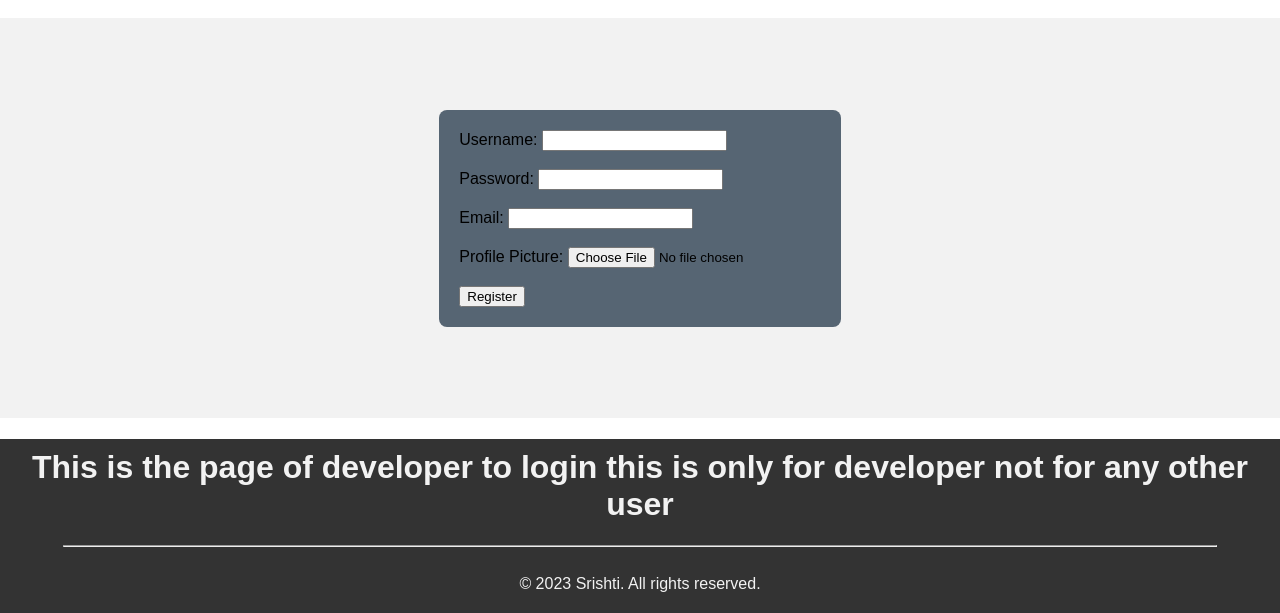
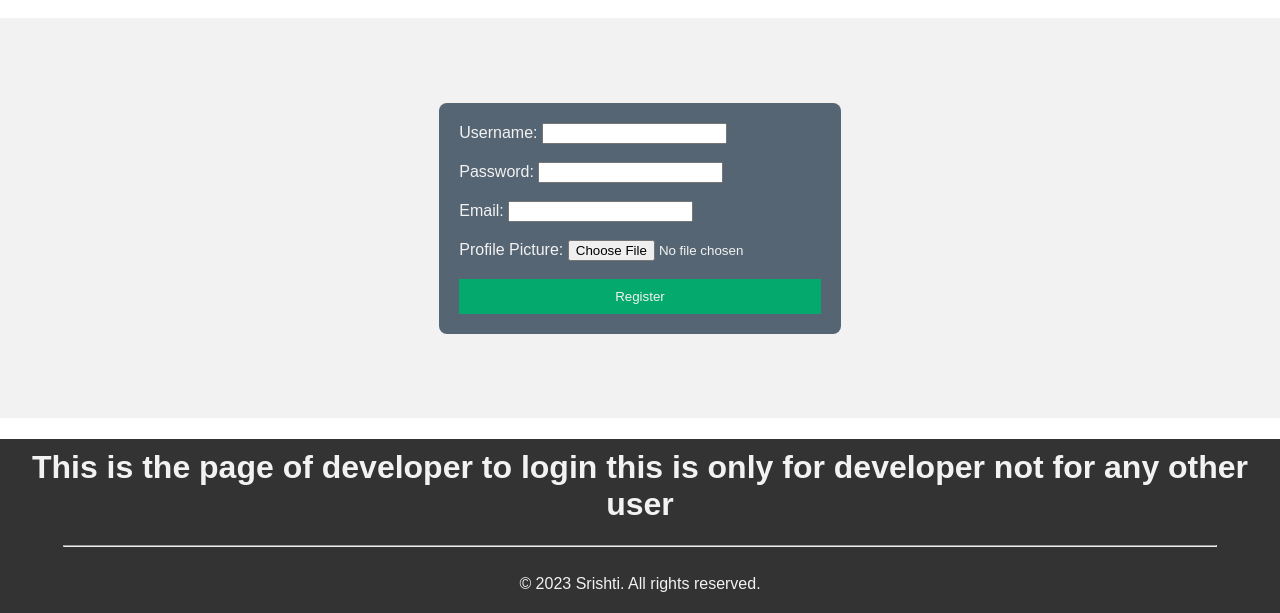
Before and after one commit to ARNAB-BOTMAS/css_design_webpage, a Flask app: template templates/register.html in a window 1280 px wide. Shown: the part 248-861 px from the top of the page. Run offline with Flask 3, Linux system fonts and the light colour scheme; the template is opened without the code that fills it, so the values that code supplies are empty; some libraries are stand-ins or nearby versions.

Commit message:
first commit

```diff
--- a/static/style.css
+++ b/static/style.css
@@ -31,6 +31,7 @@ body {
 }
 .container {
     background-color: #566573;
+    color: #f2f2f2;
     max-width: 400px;
     padding: 20px;
     border-radius: 8px;
@@ -54,6 +55,23 @@ body {
 }
 
 .log_in:hover{
+    background-color: #ddd;
+    color: black;
+}
+
+.reg_up{
+    border: none;
+    max-width: 100%;
+    width: 100%;
+    max-height: 50px;
+    height: 100%;
+    padding: 10px;
+    background-color: #04AA6D;
+    color: #f2f2f2;
+
+}
+
+.reg_up:hover{
     background-color: #ddd;
     color: black;
 }
--- a/templates/register.html
+++ b/templates/register.html
@@ -40,7 +40,7 @@
             <label for="profile_picture">Profile Picture:</label>
             <input type="file" id="profile_picture" name="profile_picture" accept="image/png, image/jpeg" required><br><br>
 
-            <input type="submit" value="Register">
+            <input type="submit" value="Register" class="reg_up">
         </form>
     </div>
 </div>
```
